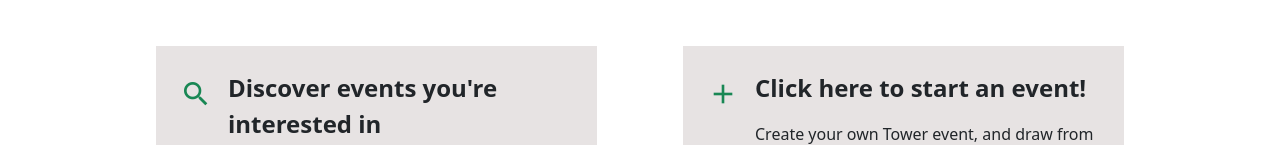
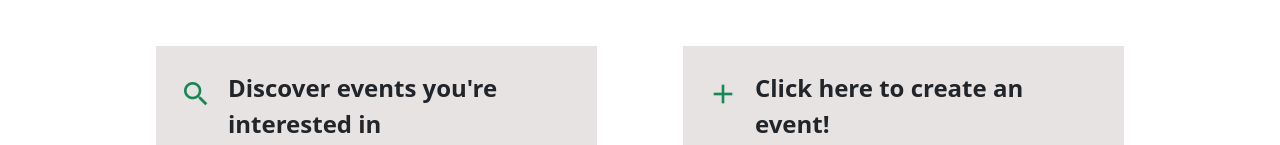
Before and after one commit to RMWernsing/tower, a Vue app in the folder client/: page /#/ in a window 1280 px wide. Shown: the part 807-952 px from the top of the page. Built offline with nearby package versions, Linux system fonts and the light colour scheme; no server answers; what @bcwdev/auth0provider-client would draw is missing.

Commit message:
changed "start" to "create" on homepage

```diff
--- a/client/src/pages/HomePage.vue
+++ b/client/src/pages/HomePage.vue
@@ -95,7 +95,7 @@ async function getEvents() {
             data-bs-target="#eventModal">
             <span class="mdi mdi-plus fs-2 text-success"></span>
             <div>
-              <p class="fs-4 fw-bold">Click here to start an event!</p>
+              <p class="fs-4 fw-bold">Click here to create an event!</p>
               <p>Create your own Tower event, and draw from a community of millions.</p>
             </div>
           </div>
```
